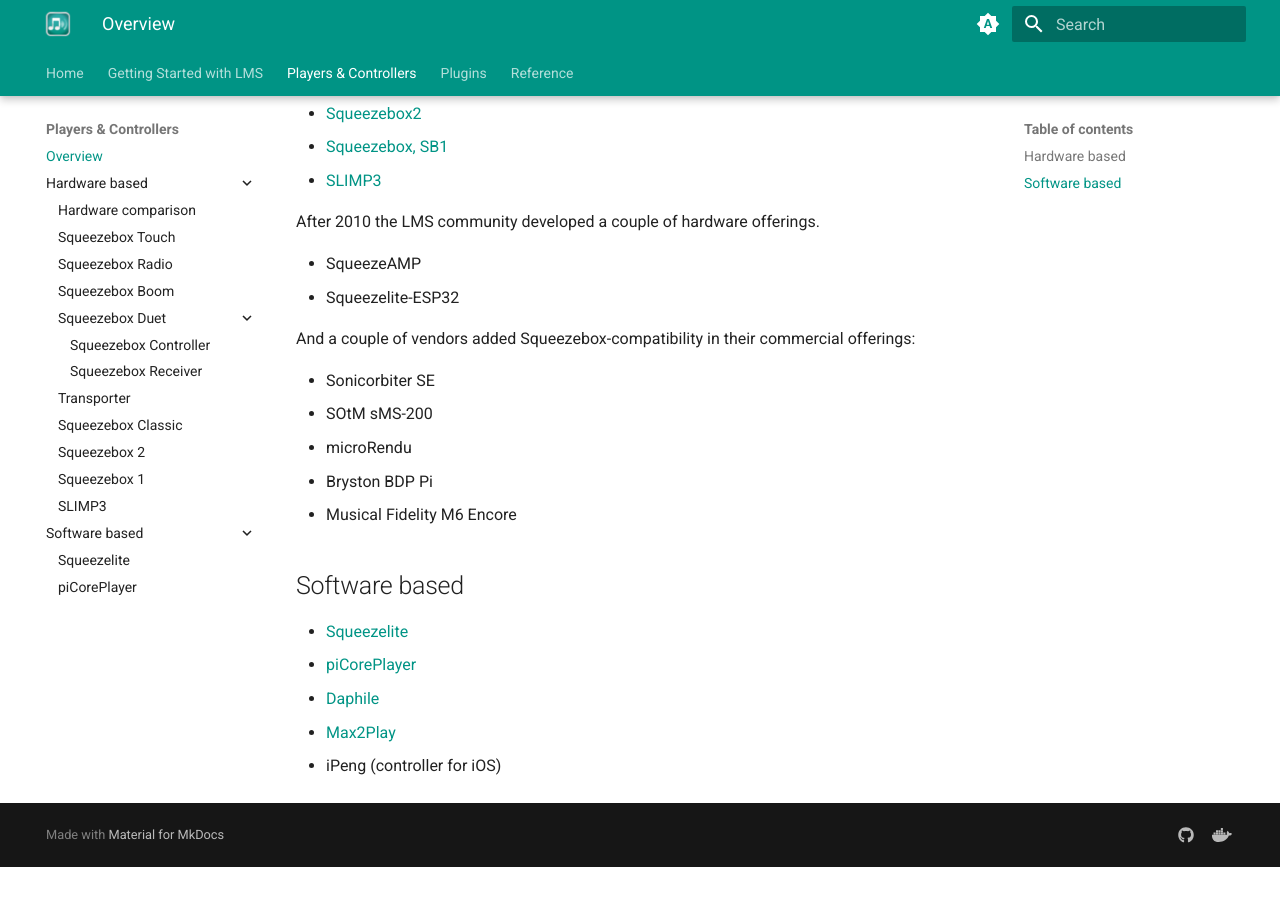
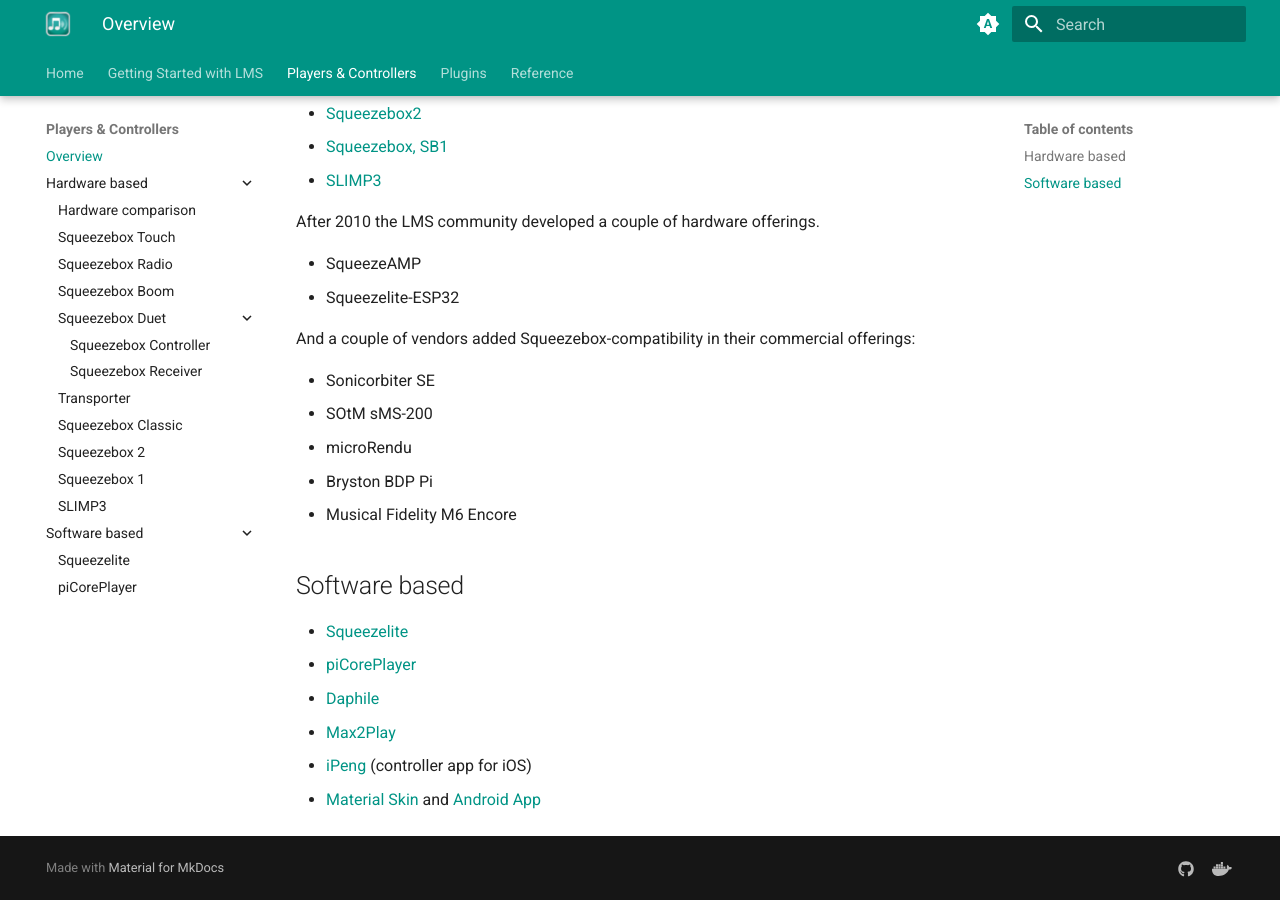
Before and after one commit to LMS-Community/lms-community.github.io, an MkDocs documentation site: the page built from docs/players-and-controllers/index.md, in a window 1280 px wide and 900 px high, scrolled down 757 px. Built offline with MkDocs 1.6.1 and Material for MkDocs 9.7.7, drawn with Linux system fonts in a browser that asks for light colours; before the commit the page ends 1624 px from its top, so only the background shows below that.

Commit message:
Add a link to Material Skin

```diff
--- a/docs/players-and-controllers/index.md
+++ b/docs/players-and-controllers/index.md
@@ -41,4 +41,5 @@
 - [piCorePlayer](https://www.picoreplayer.org/)
 - [Daphile](https://www.daphile.com/)
 - [Max2Play](https://www.max2play.com/)
-- iPeng (controller for iOS)
+- [iPeng](https://penguinlovesmusic.de/?lang=de) (controller app for iOS)
+- [Material Skin](https://github.com/CDrummond/lms-material) and [Android App](https://github.com/CDrummond/lms-material-app)
```
